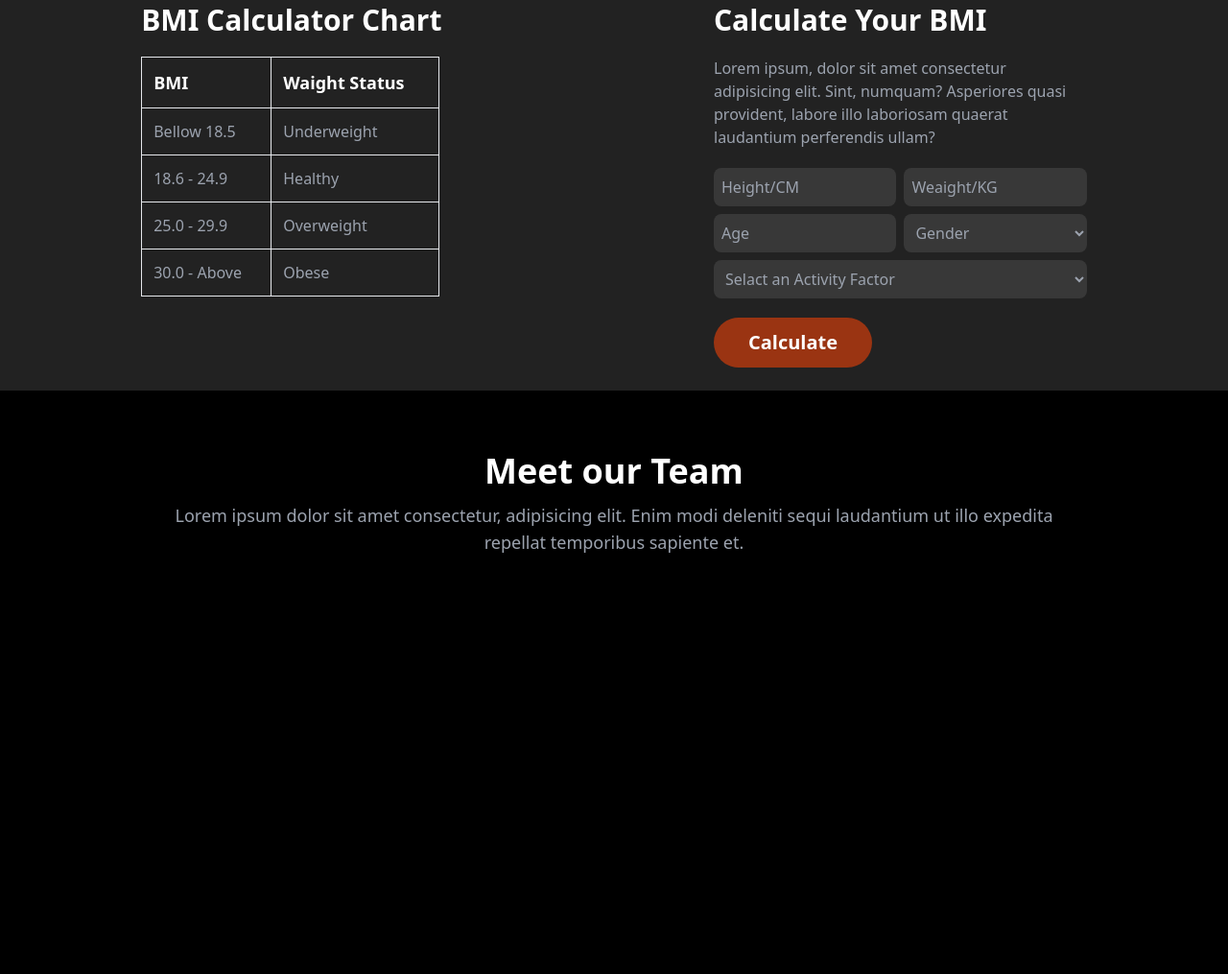
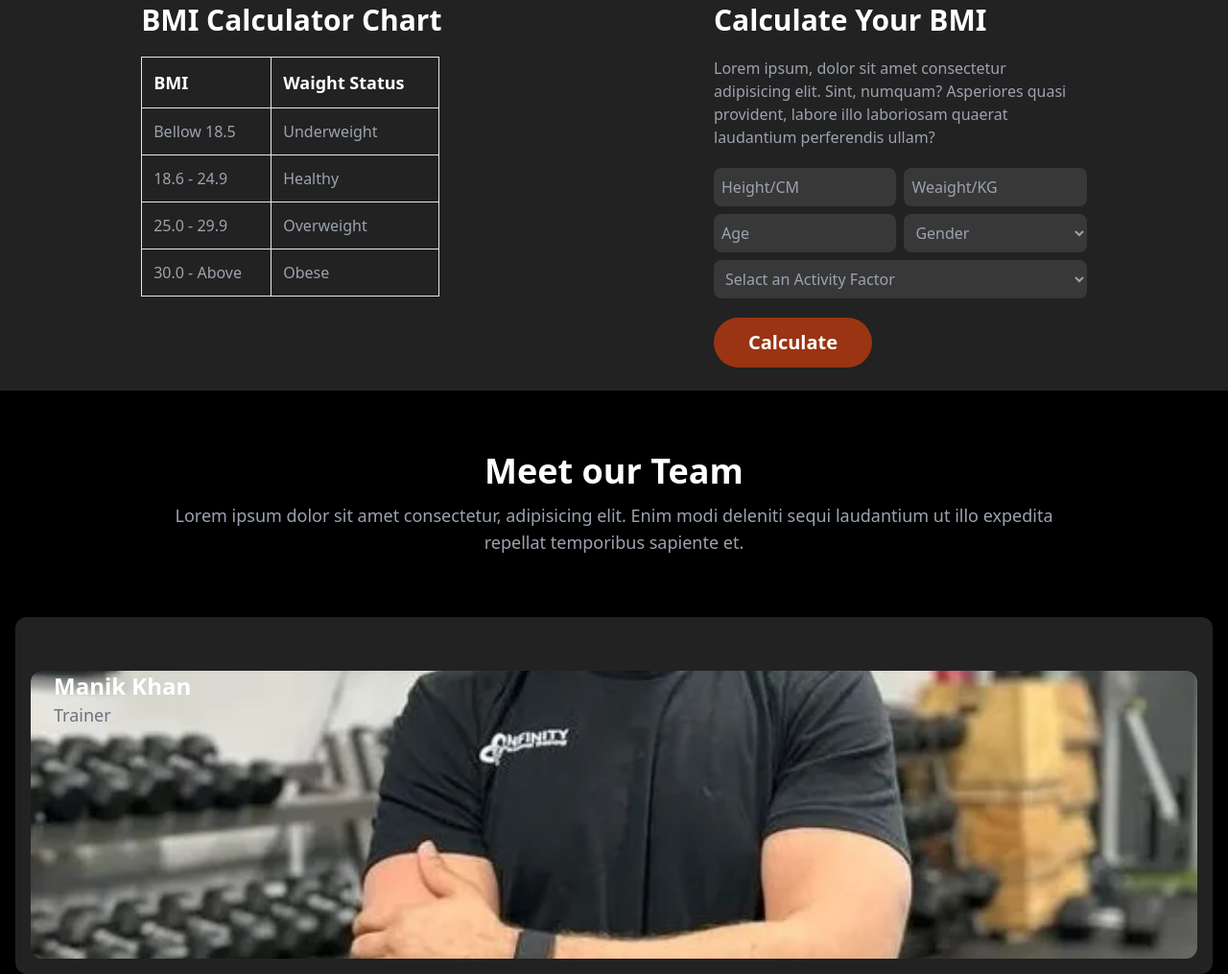
Before and after one commit to manikblocck/assig-02-with-tailwind, a website built with Vite: page index.html in a window 1280 px wide. Shown: the part 3222-4237 px from the top of the page at 96% size. Before the commit the page ends 3913 px from the top, so only its background shows below. Built offline with nearby package versions, Linux system fonts and the light colour scheme.

Commit message:
gallery-2

```diff
--- a/index.html
+++ b/index.html
@@ -164,10 +164,12 @@
             <h1  class="text-white text-4xl font-bold text-start md:text-center">Meet our Team</h1>
             <p class="text-gray-400 text-lg font-samibold mt-3 text-start md:text-center">Lorem ipsum dolor sit amet consectetur, adipisicing elit. Enim modi deleniti sequi laudantium ut illo expedita repellat temporibus sapiente et.</p>
         </div>
-        <div id="GALLERY_2">
-            <div class="bg-[url]">
-                <h1>Manik Khan</h1>
-                <p>Trainer</p>
+        <div id="GALLERY_2" class="mx-4 p-4 bg-[#222222] rounded-xl">
+            <div class="bg-[url('/images/trainer1.png')] rounded-xl bg-cover bg-center h-[300px]">
+                <div class="mt-10 ml-6">
+                    <h1 class="text-white text-2xl font-bold">Manik Khan</h1>
+                    <p class="text-lg text-gray-500">Trainer</p>
+                </div>
             </div>
         </div>
 
```
